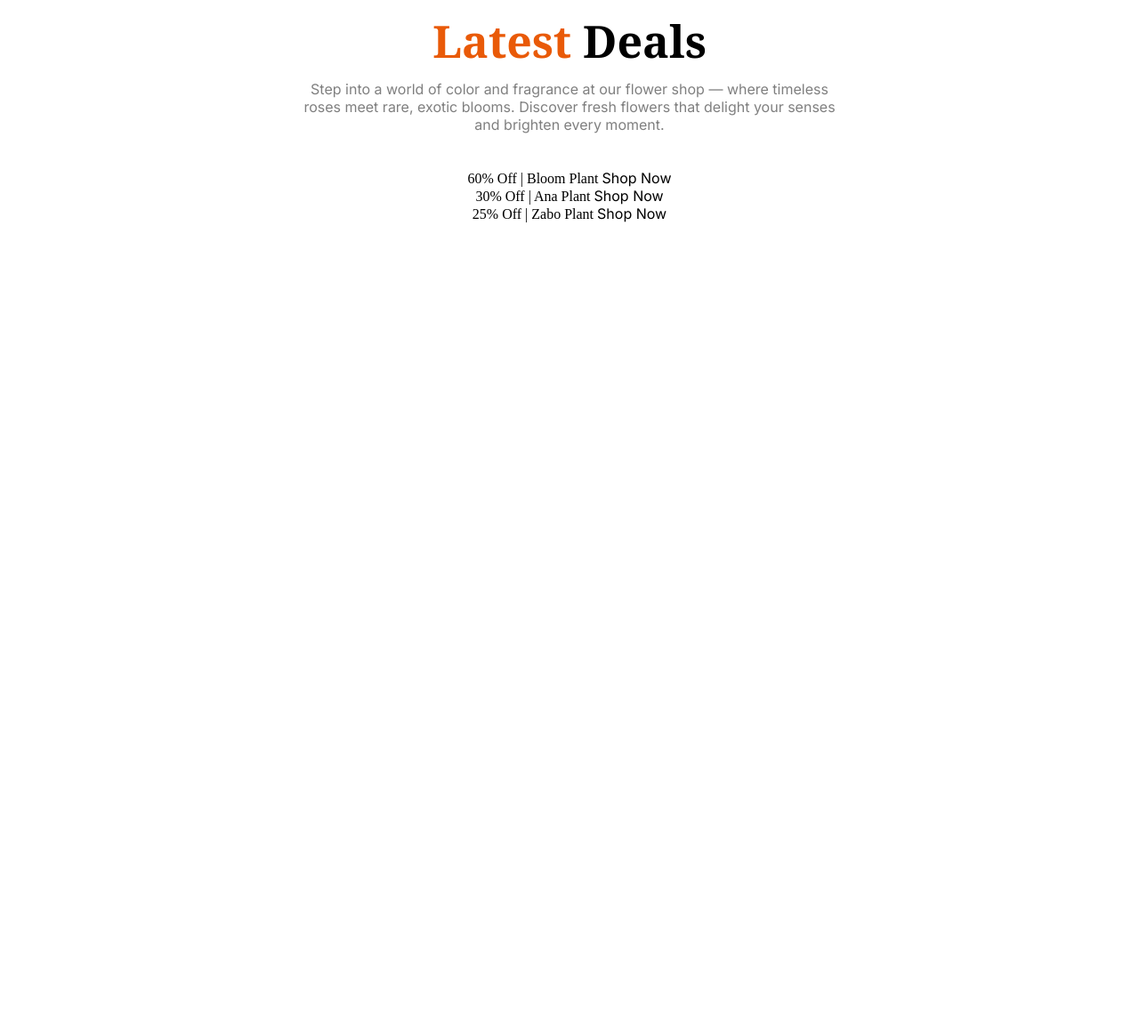
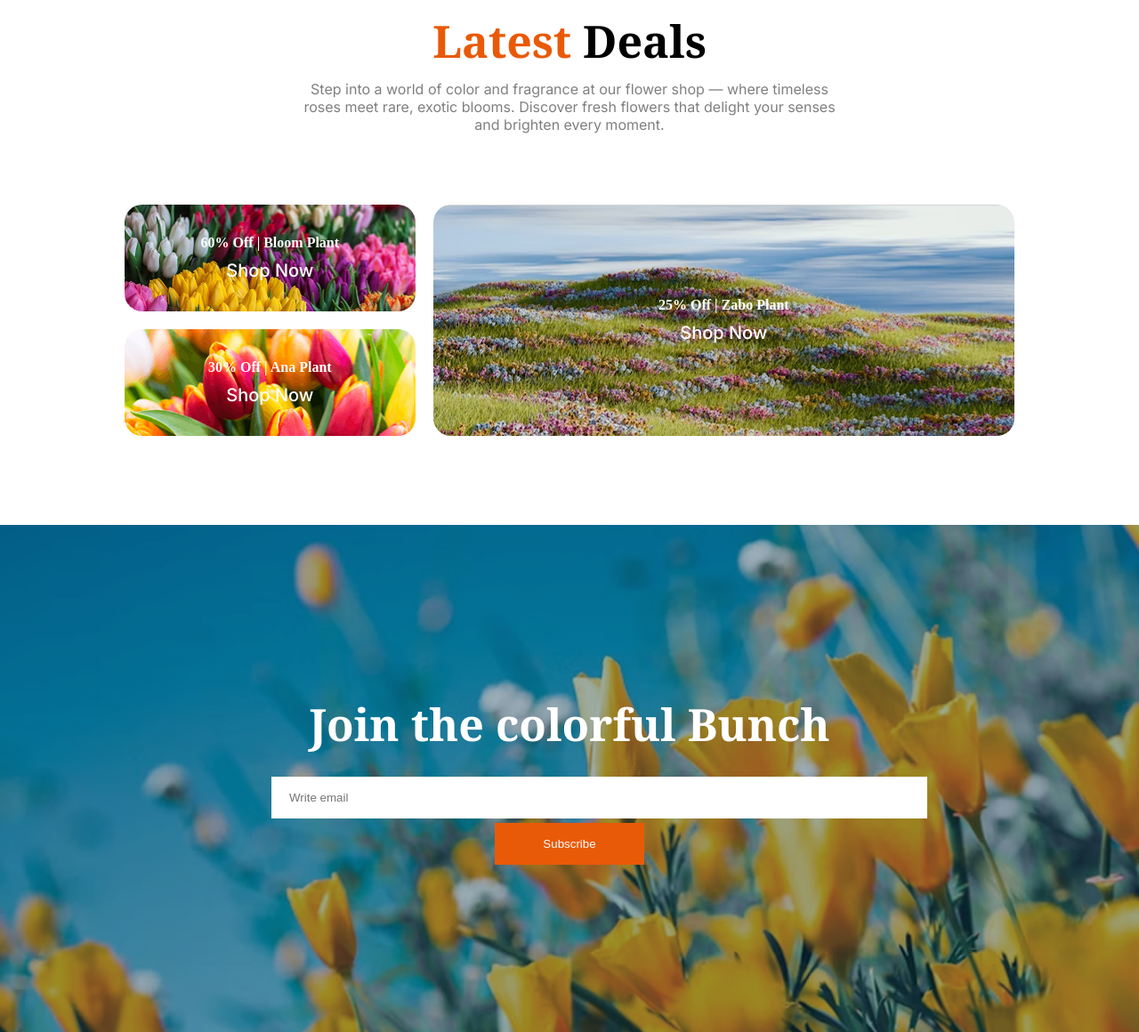
Before and after one commit to Dipro-Tryhard/Assignment-2, a plain HTML site: page index.html in a window 1280 px wide. Shown: the part 2854-4014 px from the top of the page at 89% size. Before the commit the page ends 3154 px from the top, so only its background shows below. Drawn offline with Linux system fonts and the light colour scheme.

Commit message:
join section done

```diff
--- a/index.html
+++ b/index.html
@@ -146,5 +146,18 @@
 </div>
 </section>
     <!-- end -->
+
+     <!-- join-section -->
+     <section class="join-section">
+        <h3 class="join-title noto-serif">Join the colorful Bunch</h3>
+         <div class="form-grp">
+        <input class="email" type="email" name="" id="" placeholder="Write email">
+         <a href=""><button class="primary-btn sub-btn">Subscribe</button></a>
+        </div>
+     </section>
+      <!-- end -->
+</main>
+
 </body>
+
 </html>
--- a/styles.css
+++ b/styles.css
@@ -190,3 +190,80 @@
     max-width: 600px;
     margin: 0 auto 40px;
     color: rgba(0, 0, 0, 0.5); }
+
+      /* img-part */
+
+  .bloom{background: linear-gradient(0deg, rgba(0, 0, 0, 0.40) 0%, rgba(0, 0, 0, 0.40) 100%), url('deal-bloom.png') lightgray 100% / cover no-repeat;}
+
+  .ana{ background: linear-gradient(0deg, rgba(0, 0, 0, 0.40) 0%, rgba(0, 0, 0, 0.40) 100%), url('deal-ana.png') lightgray 100% / cover no-repeat;}
+
+  .zabo{ background: linear-gradient(0deg, rgba(0, 0, 0, 0.90) 0%, rgba(0, 0, 0, 0.90) 100%), url('dea-zabo.png') lightgray 0px -78.437px / 115.538% 137.075% no-repeat; }
+
+  .img-1{background-image: url(../assets/deal-bloom.png);}
+
+  .img-2{ background-image: url(../assets/deal-ana.png);}
+
+  .img-3{ background-image: url(../assets/deal-zabo.png);}
+
+
+  .deals-grid {
+    display: grid;
+    grid-template-columns: 1fr 2fr;
+    grid-template-rows: repeat(2, auto);
+    gap: 20px;
+    max-width: 1000px;
+    margin: 80px auto;}
+
+  .deal-box {
+    color: white;
+    padding: 30px;
+    border-radius: 20px;
+    text-align: center;
+    font-weight: bold;
+    display: flex;
+    flex-direction: column;
+    justify-content: center;}
+
+  .deal-box span {
+    margin-top: 10px;
+    font-weight:500;
+    font-size: 20px;}
+
+
+
+  .deals-grid .deal-box:nth-child(1) {
+    grid-column: 1;
+    grid-row: 1;}
+
+  .deals-grid .deal-box:nth-child(2) {
+    grid-column: 1;
+    grid-row: 2;}
+
+  .deals-grid .deal-box.large {
+    grid-column: 2;
+    grid-row: 1 / span 2;
+    min-height: 260px;}
+/* end */
+
+/* join-section */
+
+.join-section { background-image: url(../assets/news-letter-bg.png);
+                 background-size: cover;
+                 width: 100%;
+                text-align: center;
+                 padding: 190px 305px 193px 305px;
+                margin-top: -30px;}
+
+   .join-title{
+    font-size: 50px;
+    font-weight: bold;
+    color: white;
+     margin-bottom: 25px;}
+
+.sub-btn{ padding: 16px 54px;
+          position: relative;
+             bottom: -5px;}
+ .email{ padding: 16px 540px 16px 20px;
+         border: none;}
+
+/* end */
```
